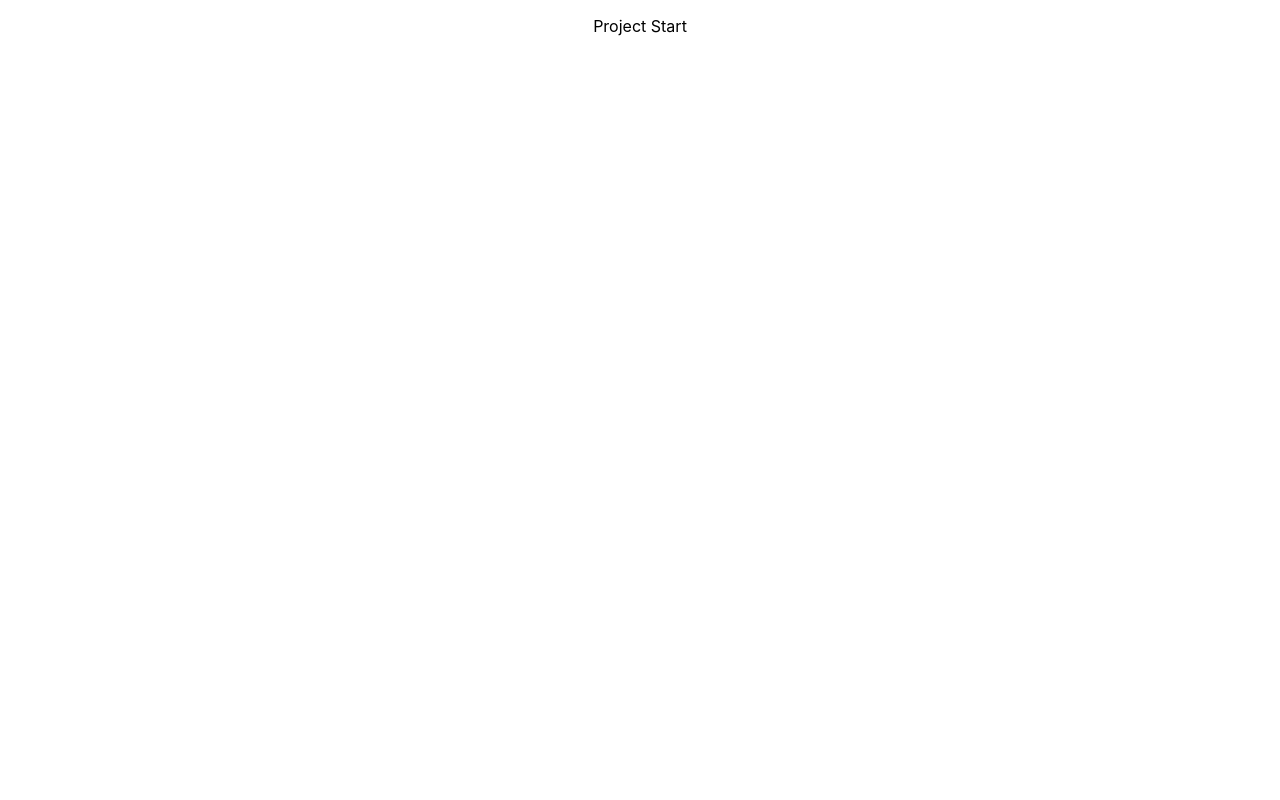
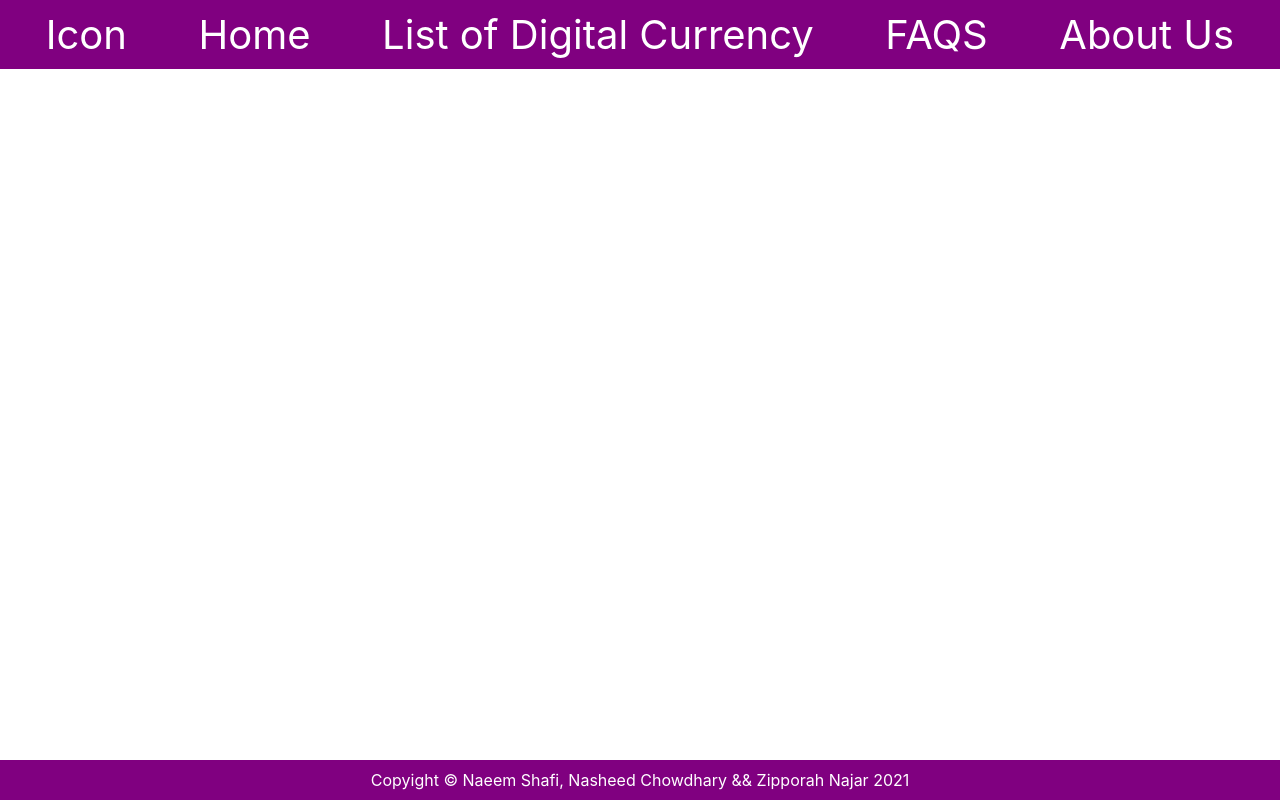
Before and after one commit to Shnaeem/CryptofyHub, a React (Create React App) app: page / in a window 1280 px wide. Built offline with nearby package versions, Linux system fonts and the light colour scheme; the HTML template or start-up script is replaced by a standard one.

Commit message:
pushing again

```diff
--- a/src/App.js
+++ b/src/App.js
@@ -1,10 +1,49 @@
 import './App.css';
+import './MainCss/custom.css'
+import {Link, Route} from 'react-router-dom';
+import LandingPage from './components/Pages/LandingPage';
+import Home from './components/Pages/Home';
+import Lodc from './components/Pages/Lodc';
+import Faqs from './components/Pages/Faqs';
+import Aboutus from './components/Pages/Aboutus';
 
 function App() {
   return (
-    <div className="App">
-      <p>Project Start</p>
+    <div className = "App">
+      <div className="page-container">
+          <nav className = "Navbar">
+            <li>
+              <Link exact to="/LandingPage">Icon</Link>
+            </li>
+            <li>
+              <Link exact to="/Home">Home</Link>
+            </li>
+            <li>
+              <Link to="/Lodc">List of Digital Currency</Link>
+            </li>
+            <li>
+              <Link to="/Faqs">FAQS</Link>
+            </li>
+            <li>
+              <Link to="/Aboutus">About Us</Link>
+            </li>
+          </nav>
+          <div className="content-wrap">
+            <main>
+              <Route exact path="/LandingPage" component={LandingPage} />
+              <Route exact path="/Home" component={Home} />
+              <Route path="/Lodc" component={Lodc} />
+              <Route path="/Faqs" component={Faqs} />
+              <Route path="/Aboutus" component={Aboutus} />
+            </main>
+            <footer className="footer">
+              <p>Copyight &#169; Naeem Shafi, Nasheed Chowdhary && Zipporah Najar 2021</p>
+            </footer>
+          </div>
+      </div>
     </div>
+
+
   );
 }
 
```
